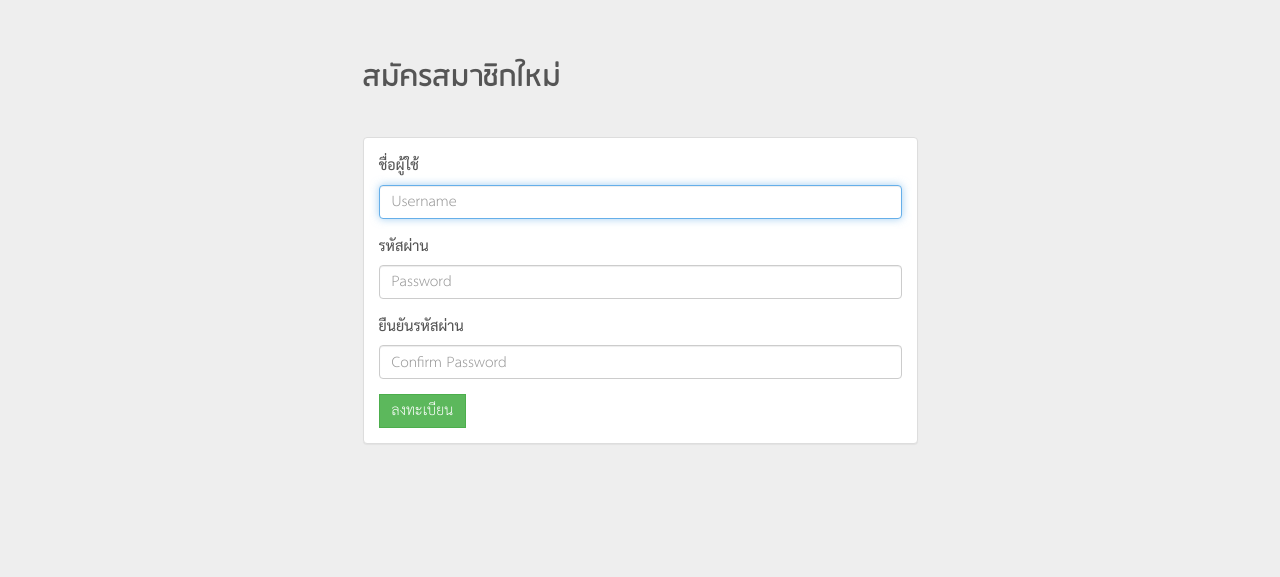
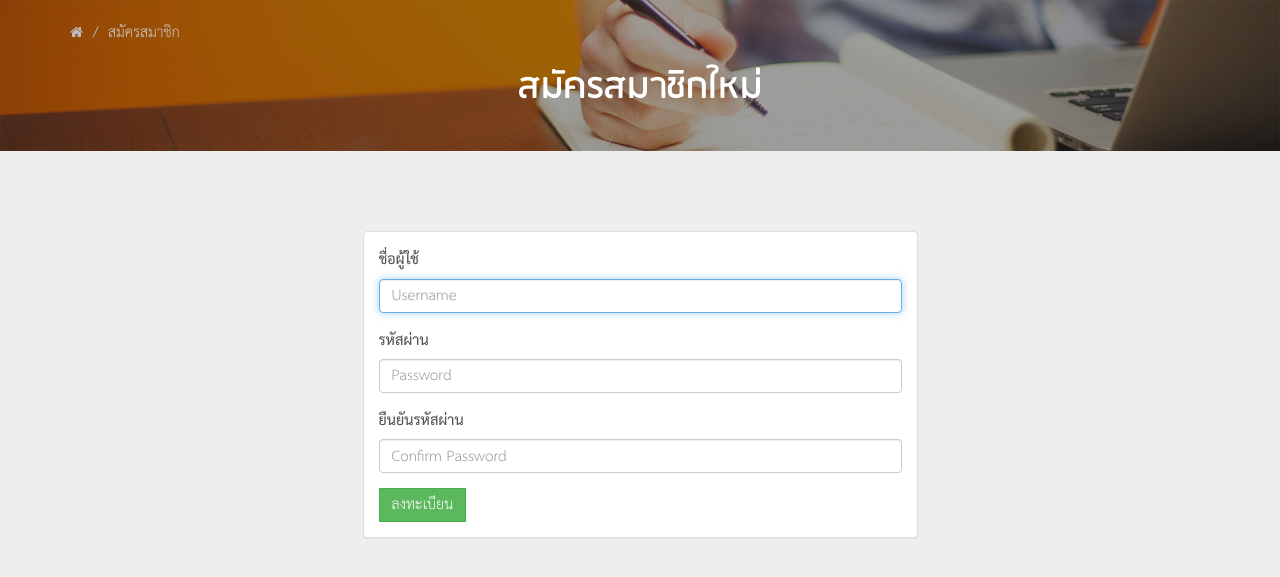
Before and after one commit to ekkazit/appcode, a Django app: page /signup/ in a window 1280 px wide. Shown: the part 120-697 px from the top of the page. Run offline with Django 3.2, Linux system fonts and the light colour scheme; some libraries are stand-ins or nearby versions.

Commit message:
Add signup screen page

```diff
--- a/static/css/base.css
+++ b/static/css/base.css
@@ -141,8 +141,8 @@ body {
   background-size: cover;
 }
 
-.subnav-blog {
-  background: url('/static/img/paralax/blog.jpg') no-repeat;
+.subnav-signup {
+  background: url('/static/img/paralax/signup.jpg') no-repeat;
   background-size: cover;
 }
 
--- a/templates/_partial/login.html
+++ b/templates/_partial/login.html
@@ -17,15 +17,15 @@
                 <input type="password" name="password" id="password" class="form-control input-lg" placeholder="รหัสผ่าน" required>
               </div>
               <div class="form-group">
-                <button type="submit" id="btnlogin" class="btn btn-success btn-lg btn-block">Login</button>
+                <button type="submit" id="btnlogin" class="btn btn-success btn-lg btn-block">ล็อกอิน</button>
               </div>
               <div class="center-text">หรือ</div>
               <div class="form-group">
-                <a href="{% url 'social:begin' 'facebook' %}?next={{request.path}}" class="btn btn-primary btn-block btn-lg"><i class="fa fa-facebook"></i> Facebook Login</a>
-                <a href="{% url 'social:begin' 'google-oauth2' %}?next={{request.path}}" class="btn btn-danger btn-block btn-lg"><i class="fa fa-google"></i> Google Login</a>
+                <a href="{% url 'social:begin' 'facebook' %}?next={{request.path}}" class="btn btn-primary btn-block btn-lg"><i class="fa fa-facebook"></i> Facebook ล็อกอิน</a>
+                <a href="{% url 'social:begin' 'google-oauth2' %}?next={{request.path}}" class="btn btn-danger btn-block btn-lg"><i class="fa fa-google"></i> Google ล็อกอิน</a>
               </div>
               <div class="caption">
-                <a href="{% url 'signup' %}?menu={{menu}}&next={{request.path}}">สมาชิกใหม่? ลงทะเบียนที่นี่</a>
+                <a href="{% url 'signup' %}?menu={{menu}}&next={{request.path}}" style="text-decoration:none">สมาชิกใหม่? ลงทะเบียนที่นี่</a>
               </div>
             </div>
           </div>
--- a/templates/auth/signup.html
+++ b/templates/auth/signup.html
@@ -2,11 +2,21 @@
 {% load widget_tweaks %}
 
 {% block content %}
+<div id="subnav" class="subnav-signup">
+  <div class="subnav-inner">
+    <div class="container">
+      <ul class="breadcrumb">
+        <li><a href="{% url 'app:index' %}"><i class="fa fa-home"></i></a></li>
+        <li class="active">สมัครสมาชิก</li>
+      </ul>
+      <h1>สมัครสมาชิกใหม่</h1>
+    </div>
+  </div>
+</div>
 <div class="block">
   <div class="container">
     <div class="row">
       <div class="col-md-6 col-md-offset-3">
-        <h2>สมัครสมาชิกใหม่</h2>
         <div class="panel panel-default">
           <div class="panel-body">
             <form method="post" action="{% url 'signup' %}?next={{request.GET.next}}">
```
Also changed, not shown: other parts of static/css/base.css (+4 -3 lines), static/img/paralax/signup.jpg (renamed from static/img/paralax/blog.jpg).
